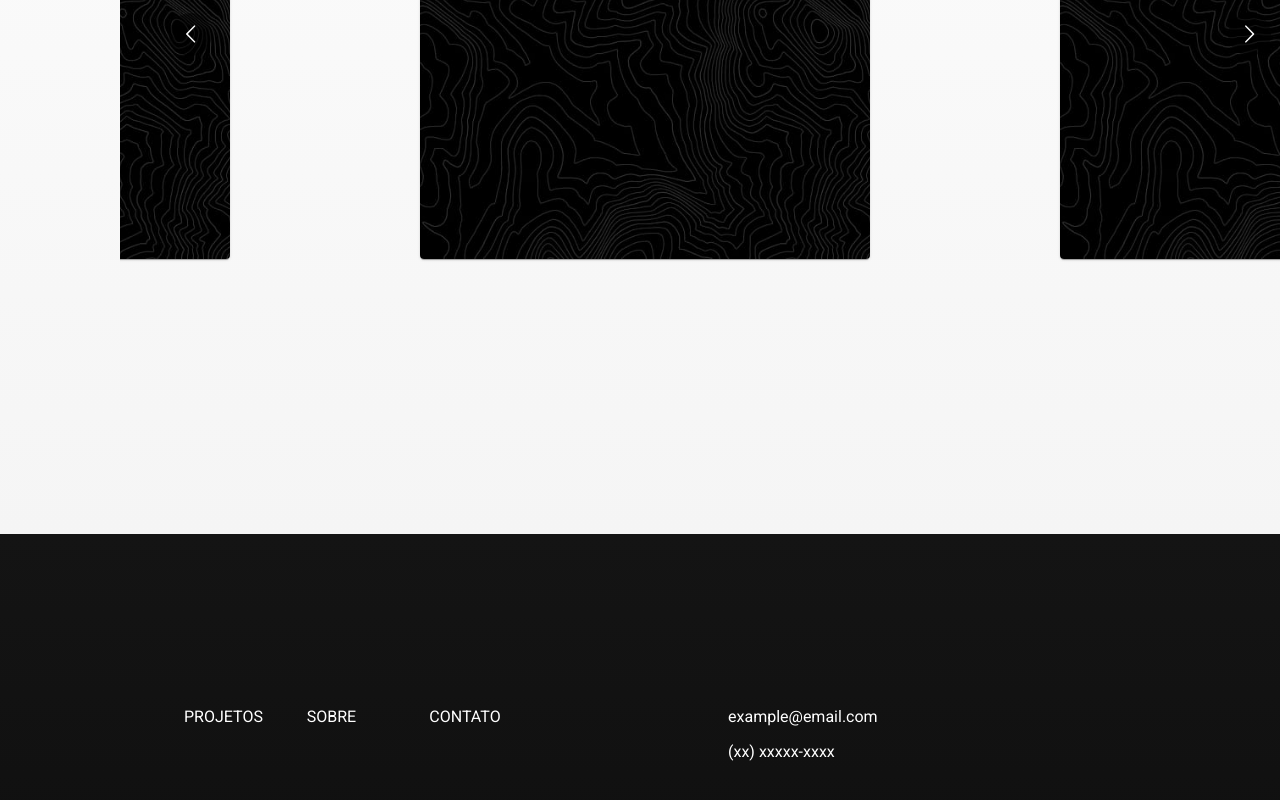
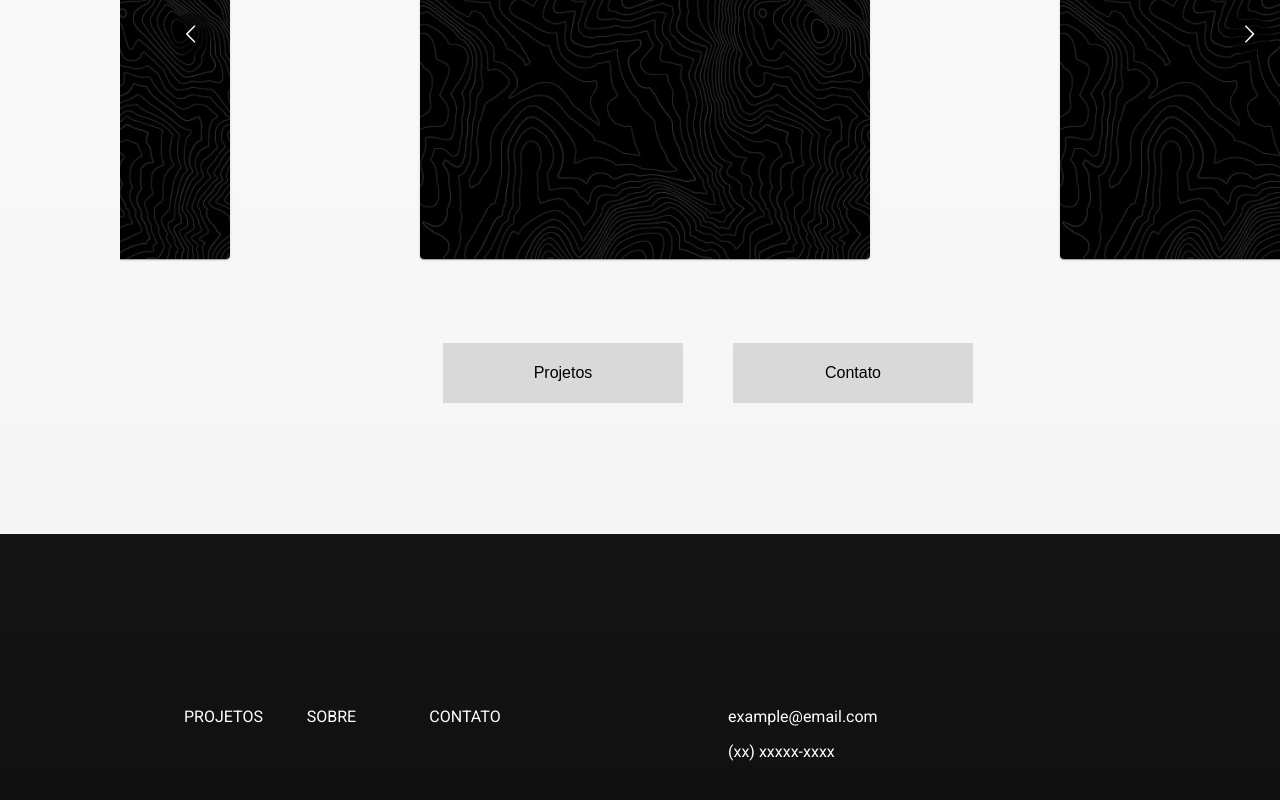
Before and after one commit to eng-Bruno/SujeraVisual, a React (Create React App) app in the folder frontend/: page / in a window 1280 px wide. Shown: the part 1462-2262 px from the top of the page. Built offline with nearby package versions, Linux system fonts and the light colour scheme.

Commit message:
adicionando botoes

```diff
--- a/frontend/src/Components/Projects/Projects.css
+++ b/frontend/src/Components/Projects/Projects.css
@@ -29,6 +29,22 @@
 .projects-session {
   width: 1200px;
   margin: 0 auto;
+}
+
+.button-container {
+  display: flex;
+  justify-content: center;
+  align-items: center;
+}
+
+.buttons {
+  background-color: #d9d9d9;
+  height: 60px;
+  width: 240px;
+  font-size: 16px;
+  margin-left: 25px;
+  margin-right: 25px;
+  border: none;
 }
 
 .MuiCard-root {
--- a/frontend/src/Components/Projects/Projects.js
+++ b/frontend/src/Components/Projects/Projects.js
@@ -93,13 +93,24 @@ function Projects() {
                       <Typography gutterBottom variant="h5" component="div">
                         {project.title}
                       </Typography>
-                      <Button size="small">Compartilhar</Button>
-                      <Button size="small">Informações</Button>
+                      <Typography variant="body2" color="gray">
+                        Técnica utilizada
+                      </Typography>
                     </CardContent>
                   </Card>
                 </div>
               ))}
             </Carousel>
+          </Grid>
+          <Grid
+            container
+            spacing={2}
+            style={{ marginTop: "64px" }}
+            className="button-container"
+          >
+            <button className="buttons">Projetos</button>
+
+            <button className="buttons">Contato</button>
           </Grid>
         </Grid>
       </div>
```
